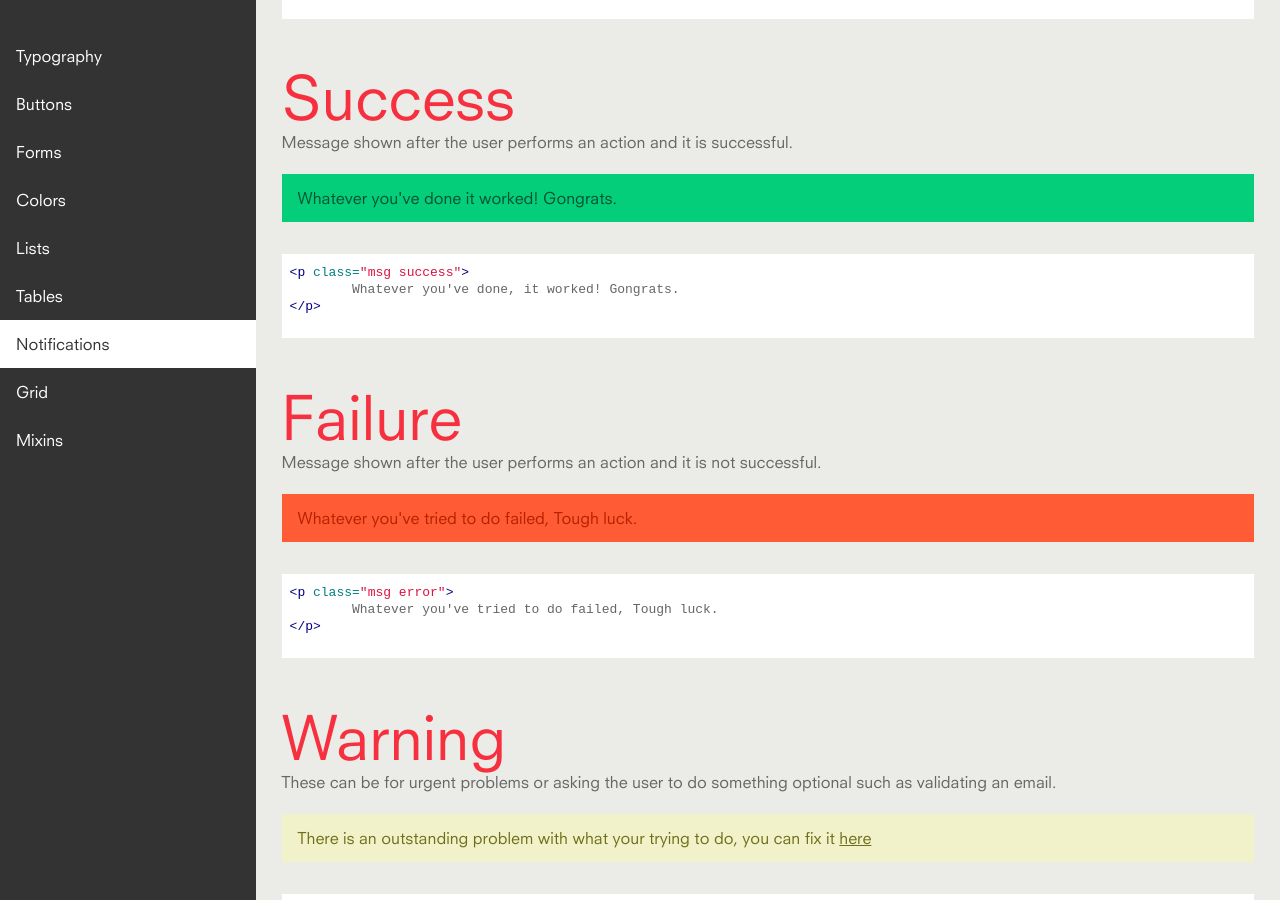
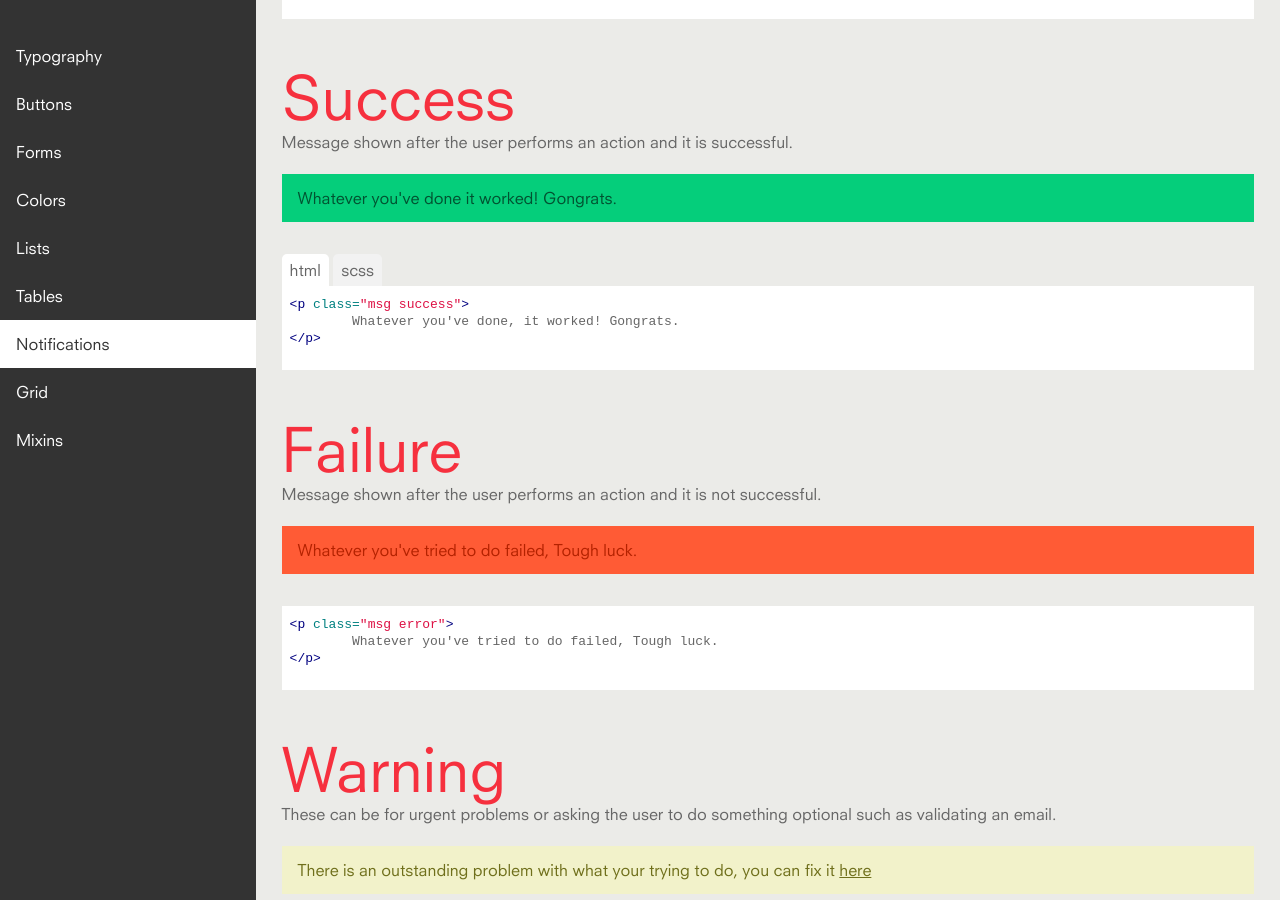
Before and after one commit to EMT/patterns, a Jekyll site: the page built from notifications.html, in a window 1280 px wide and 900 px high, scrolled down 463 px. Built offline with Jekyll 4.4.1, drawn with Linux system fonts in a browser that asks for light colours; nearby versions of some CDN libraries.

Commit message:
Add in tabs for the markup areas.

```diff
--- a/_includes/footer.html
+++ b/_includes/footer.html
@@ -1,3 +1,5 @@
 <footer class="site-footer">
 
 </footer>
+
+<script src="{{ site.baseurl }}/js/boostrap.js"></script>
--- /dev/null
+++ b/js/boostrap.js
@@ -0,0 +1,17 @@
+$(document).ready(function() {
+
+
+	$('.markup .tabs li').on('click', function() {
+		var name = $(this).html();
+		var nameClass = '.' + name;
+
+		$(this).addClass('active');
+		$(this).siblings().removeClass('active');
+
+		$(nameClass).addClass('active');
+		$(nameClass).siblings().removeClass('active');
+
+	});
+
+
+});
--- a/notifications.html
+++ b/notifications.html
@@ -24,11 +24,28 @@ layout: default
 			<p class="msg success">
 					Whatever you've done it worked! Gongrats.
 			</p>
-			{% highlight html %}
+			<div class="markup">
+			<ul class="tabs">
+				<li class="active">html</li>
+				<li>scss</li>
+			</ul>
+				<div class="html active">
+					{% highlight html %}
 <p class="msg success">
 	Whatever you've done, it worked! Gongrats.
 </p>
-			{% endhighlight %}
+					{% endhighlight %}
+				</div>
+				<div class="scss">
+					{% highlight scss %}
+.img {
+	display: block;
+	width: 100%;
+	color: lighten(rgb(55,55,55),10%);
+}
+					{% endhighlight %}
+				</div>
+			</div>
 		</div>
 		<div class="element">
 			<h4>Failure</h4>
--- a/scss/patterns-website.scss
+++ b/scss/patterns-website.scss
@@ -110,3 +110,25 @@ nav.aside li.current a {
 	background: rgb(44, 54, 67);
 	color: rgb(255,255,255);
 }
+
+
+.markup > div {
+	display: none;
+}
+
+.markup .tabs li {
+	display: inline-block;
+	padding: 0.5em;
+	background: darken(rgb(255,255,255), 5%);
+	border-top-left-radius: 5px;
+	border-top-right-radius: 5px;
+	cursor: pointer;
+}
+
+.markup .tabs li.active {
+	background: rgb(255,255,255);
+}
+
+.markup > div.active {
+	display: block;
+}
```
